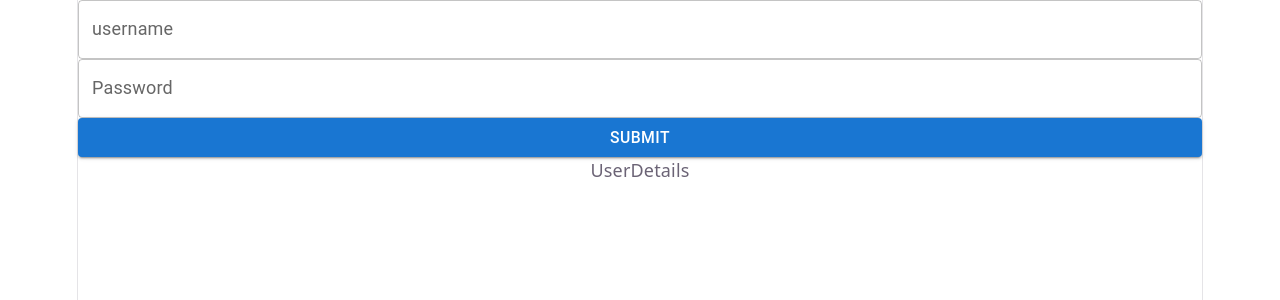
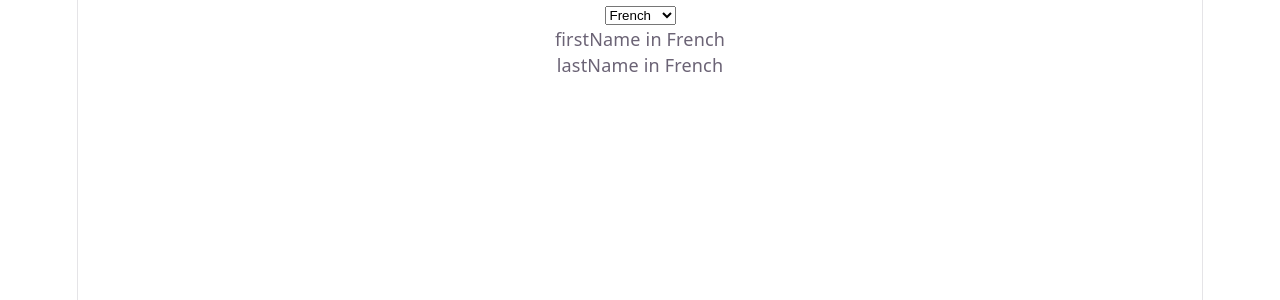
Before and after one commit to divyesh2123/New-folder--2-, a React (Vite) app in the folder my-react-app/: page / in a window 1280 px wide. Shown: the top 300 px of the page. Built offline with nearby package versions, Linux system fonts and the light colour scheme; no server answers.

Commit message:
Example code

```diff
--- a/my-react-app/src/App.tsx
+++ b/my-react-app/src/App.tsx
@@ -1,10 +1,20 @@
+import { useState } from 'react';
 import './App.css'
+import LanguageContext from './dataInfo/LanguageContext'
 import FormikCaptchaForm from './FormikCaptchaForm'
+import AppHeader from './AppHeader';
+import DisplayObject from './DisplayObject';
 
 function App() {
+
+  const [lan, setLan] = useState<string>('fr');
   return (
     <>
-      <FormikCaptchaForm />
+    <LanguageContext.Provider value={{lan, setLan}}>
+     <AppHeader/>
+     <DisplayObject/>
+    </LanguageContext.Provider>
+
     </>
   )
 }
--- /dev/null
+++ b/my-react-app/src/AppHeader.tsx
@@ -0,0 +1,18 @@
+import React, { useContext } from 'react'
+import LanguageContext from './dataInfo/LanguageContext';
+import type { IlanguageContext } from './interface/IProduct';
+
+export default function AppHeader() {
+
+    const data = useContext<IlanguageContext>(LanguageContext);
+
+  return (
+    <div>
+        <select value={data.lan} onChange={(e) => data.setLan(e.target.value)}>
+            <option value="en">English</option>
+            <option value="fr">French</option>
+            <option value="es">Spanish</option>
+        </select>
+    </div>
+  )
+}
--- /dev/null
+++ b/my-react-app/src/DisplayObject.tsx
@@ -0,0 +1,28 @@
+import React, { useContext } from 'react'
+import LanguageContext from './dataInfo/LanguageContext'
+
+export default function DisplayObject() {
+
+    const data= useContext(LanguageContext)
+console.log(data);
+    const myobj  = {
+
+        "en":{
+
+            "firstName":"firstName",
+            "lastName":"lastName",
+        },
+
+        "fr":{
+            "firstName":"firstName in French",
+            "lastName":"lastName in French",
+        }
+    }
+
+  return (
+    <div>
+        <p>{myobj[data.lan].firstName}</p>
+        <p>{myobj[data.lan].lastName}</p>
+    </div>
+  )
+}
--- /dev/null
+++ b/my-react-app/src/dataInfo/LanguageContext.tsx
@@ -0,0 +1,8 @@
+import  {createContext} from 'react';
+import type { IlanguageContext } from '../interface/IProduct';
+
+const LanguageContext = createContext<IlanguageContext>({
+    lan: 'en',
+    setLan: () => {}
+ });
+export default LanguageContext;
--- a/my-react-app/src/global/interseptor.ts
+++ b/my-react-app/src/global/interseptor.ts
@@ -1,4 +1,4 @@
-import axios from "axios";
+import axios, { type AxiosRequestConfig, type AxiosResponse, type InternalAxiosRequestConfig } from "axios";
 
 const baseUrlInfo= "http://localhost:8080/api";
   const tokeninfo = JSON.parse(localStorage.getItem("userInfo")??"{}");
@@ -6,7 +6,7 @@ const authFetch = axios.create({
     baseURL: baseUrlInfo
 })
 
-authFetch.interceptors.request.use((config: any)=>
+authFetch.interceptors.request.use((config: InternalAxiosRequestConfig)=>
 {
 
 
@@ -21,19 +21,12 @@ authFetch.interceptors.request.use((config: any)=>
 });
 
 
-authFetch.interceptors.response.use((response:any)=>{
+authFetch.interceptors.response.use((response: AxiosResponse)=>{
 
     if(response.status === 403){
 
 
-       axios.post(`${baseUrlInfo}/auth/refreshtoken`,{
-         "refreshToken":tokeninfo.refreshToken
-       }).then(a=>{
 
-        localStorage.setItem("userInfo",JSON.stringify(a.data));
-        window.location.reload();
-
-       });
 
 
        //code to call the refresh token api
@@ -41,14 +34,7 @@ authFetch.interceptors.response.use((response:any)=>{
 
     }
     else if(response.status === 401){
-          axios.post(`${baseUrlInfo}/auth/refreshtoken`,{
-         "refreshToken":tokeninfo.refreshToken
-       }).then(a=>{
 
-        localStorage.setItem("userInfo",JSON.stringify(a.data));
-        window.location.reload();
-
-       })
     }
     else if(response.status === 400)
     {
--- a/my-react-app/src/interface/IProduct.ts
+++ b/my-react-app/src/interface/IProduct.ts
@@ -7,3 +7,8 @@ export default interface IProduct {
   image: string;
 
 }
+
+export interface IlanguageContext {
+    lan: string;
+    setLan: React.Dispatch<React.SetStateAction<string>>;
+}
--- a/my-react-app/src/main.tsx
+++ b/my-react-app/src/main.tsx
@@ -16,7 +16,8 @@ import UserDetails from './UserDetails.tsx'
 createRoot(document.getElementById('root')!).render(
   <StrictMode>
 
-    <LoginWithMUI/>
-    <UserDetails/>
+    {/* <LoginWithMUI/>
+    <UserDetails/> */}
+    <App />
   </StrictMode>,
 )
```
